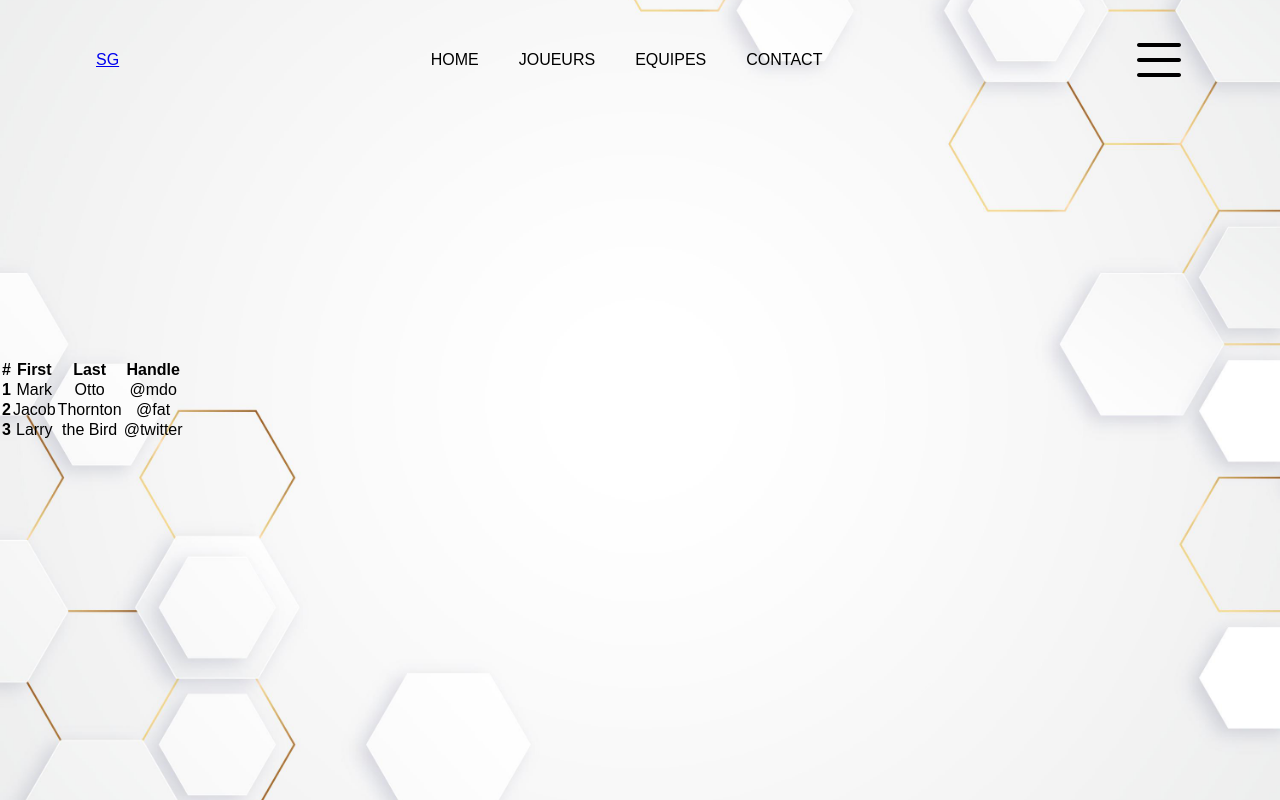
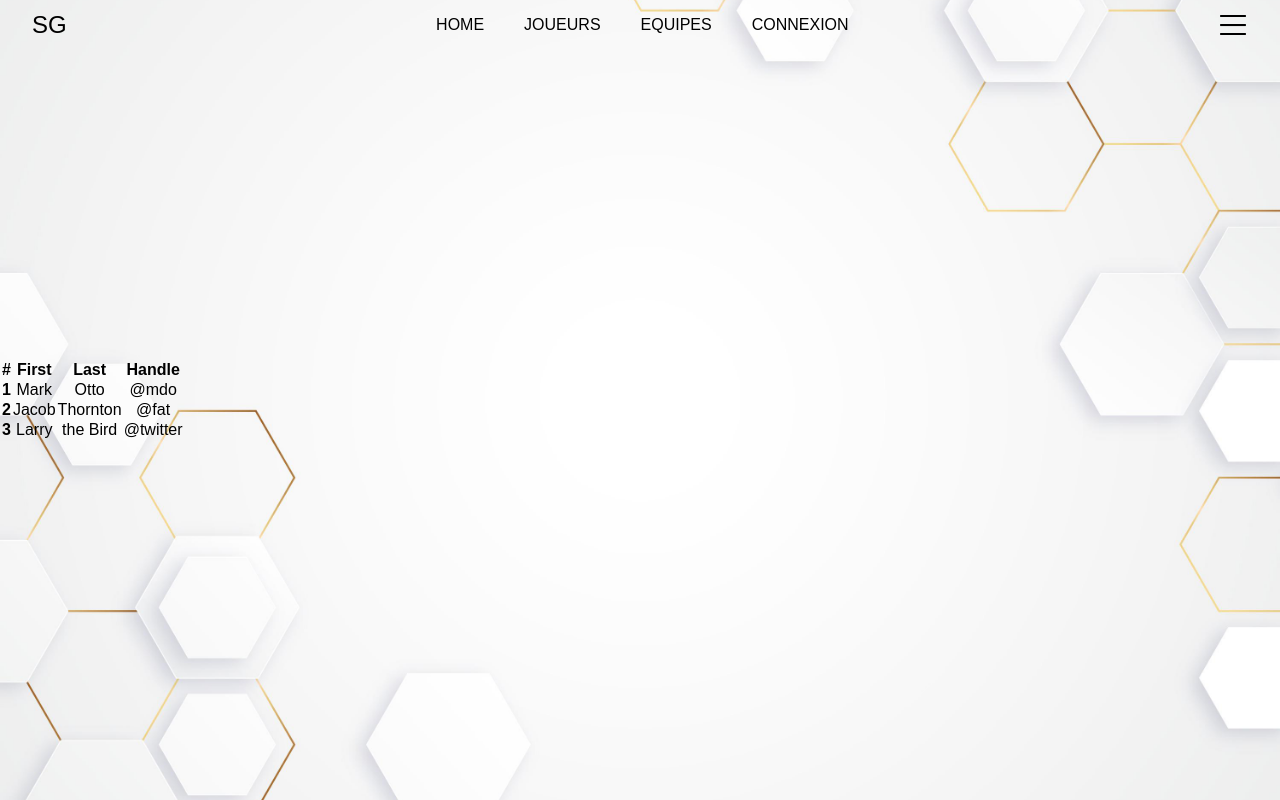
Before and after one commit to khalifa9660/SoGen_Front, an Angular app: page / in a window 1280 px wide. Built offline with nearby package versions, Linux system fonts and the light colour scheme.

Commit message:
Mise en place de la navbar

```diff
--- a/src/app/app.component.html
+++ b/src/app/app.component.html
@@ -8,7 +8,7 @@
             <li><a href="#active">Home</a></li>
             <li><a href="#">Joueurs</a></li>
             <li><a href="#">Equipes</a></li>
-            <li><a href="#">Contact</a></li>
+            <li><a href="#">Connexion</a></li>
           </ul>
         </div>
         <img
--- a/src/app/app.component.scss
+++ b/src/app/app.component.scss
@@ -1,3 +1,4 @@
+@import url("https://fonts.googleapis.com/");
 .banner {
   width: 100%;
   height: 100vh;
@@ -7,10 +8,16 @@
   overflow: hidden;
 }
 
+.logo {
+  text-decoration: none;
+  color: black;
+  font-size: x-large;
+}
+
 .navbar {
-  width: 85%;
+  width: 95%;
   margin: auto;
-  padding: 35px 0;
+  padding: 10px 0;
   display: flex;
   align-items: center;
   justify-content: space-between;
@@ -42,6 +49,10 @@
 
 .navbar ul li:hover::after {
   width: 100%;
+}
+
+.menu-hamburger {
+  width: 30px;
 }
 
 .content {
```
